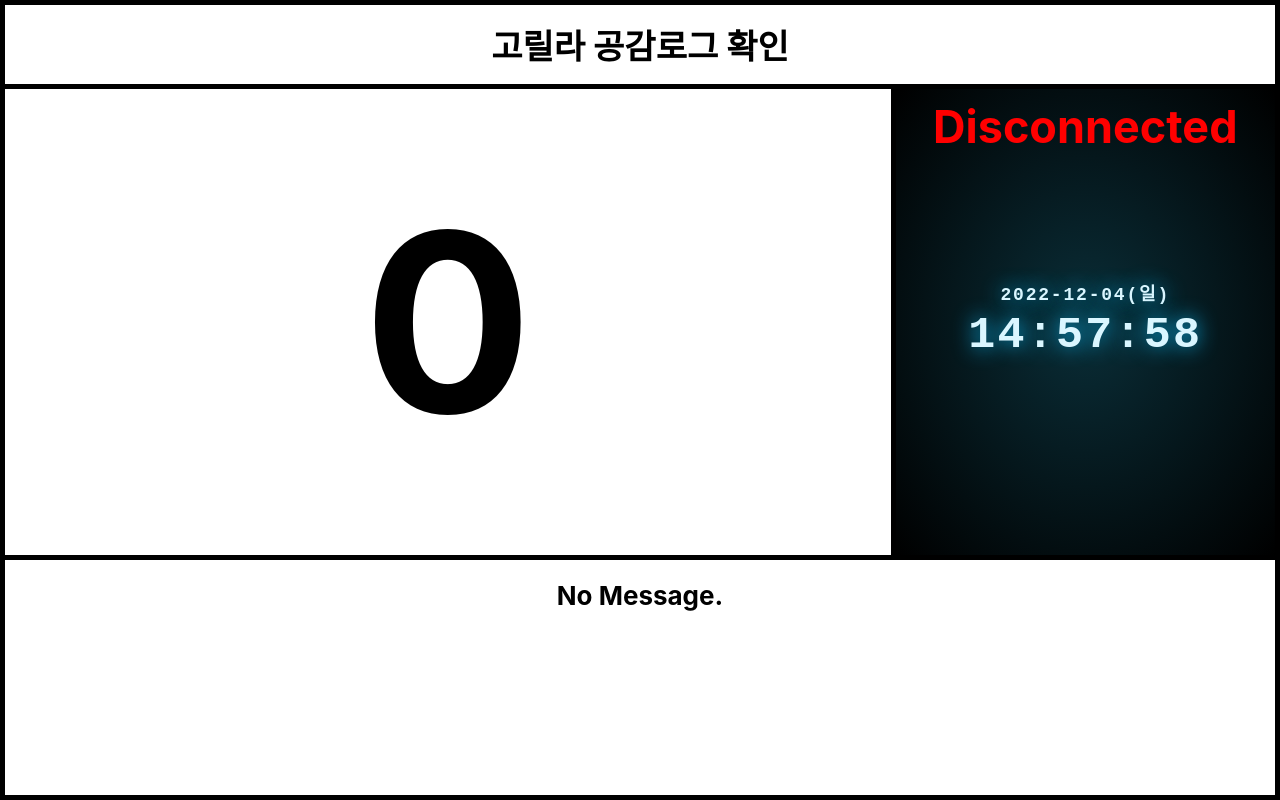
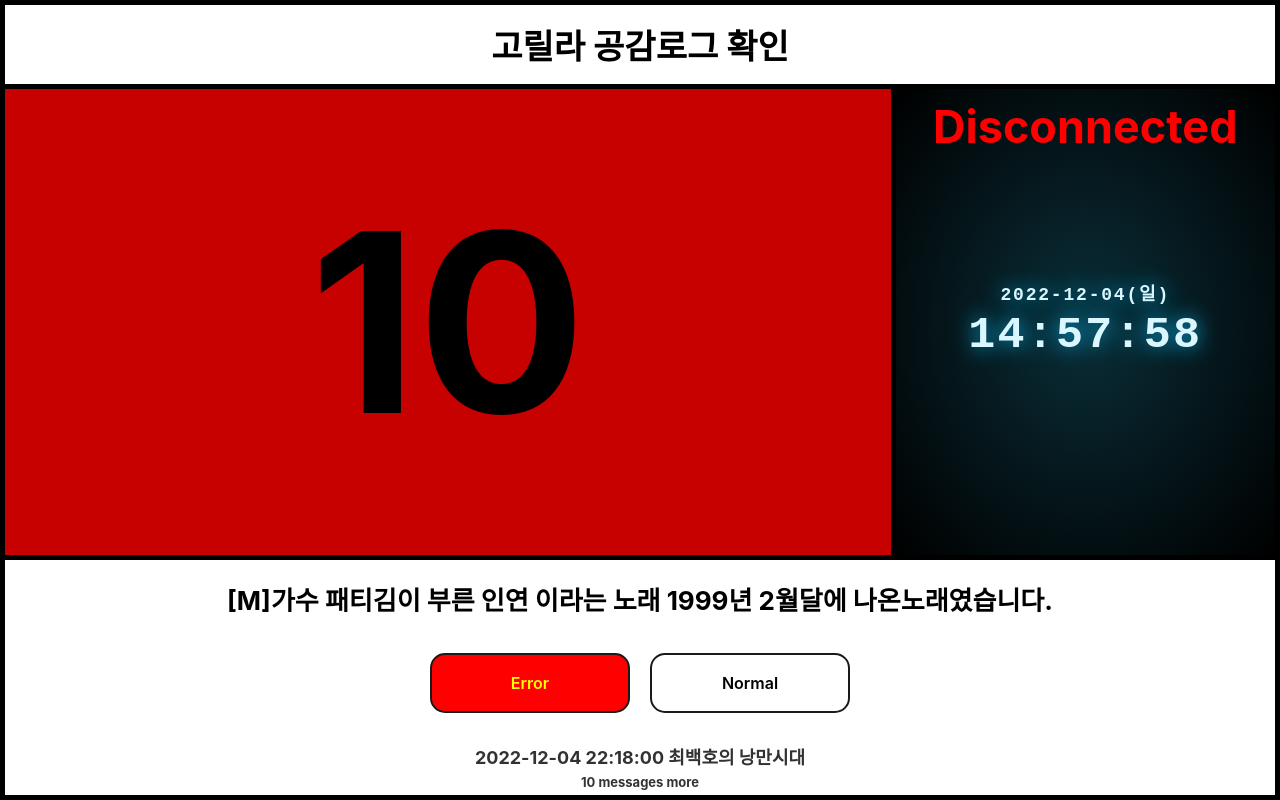
Before and after one commit to ryuken73/chatRcv_check_page, a React (Create React App) app: page / in a window 1280 px wide. Built offline with nearby package versions, Linux system fonts and the light colour scheme; no server answers.

Commit message:
update: add eventime and vodname in message panel

```diff
--- a/src/App.js
+++ b/src/App.js
@@ -102,6 +102,12 @@ const BottomContainer = styled(CommonStyle)`
 const More = styled.div`
   font-size: calc(5px + 1vmin);
   margin-bottom: 5px;
+  opacity: 0.8;
+`
+const MsgInfo = styled.div`
+  font-size: calc(2px + 2vmin);
+  margin-bottom: 5px;
+  opacity: 0.8;
 `
 function App() {
   const [messages, setMessages] = React.useState([]);
@@ -113,12 +119,13 @@ function App() {
   });
 
   React.useEffect(() => {
-      fetch('https://logsink.sbs.co.kr/goChat/warn')
-      .then(response => response.json())
-      .then(result => {
-        console.log(result);
-        setMessages(result);
-      });
+      // fetch('https://logsink.sbs.co.kr/goChat/warn')
+      // .then(response => response.json())
+      // .then(result => {
+      //   console.log(result);
+      //   setMessages(result);
+      // });
+      setMessages(MESSAGES);
   }, [])
 
   React.useEffect(() => {
@@ -168,6 +175,8 @@ function App() {
     return messages[0] || {};
   }, [messages])
 
+  const {eventTime, vodName} = currentMessage;
+
   return (
     <Container>
       <HeaderContainer>
@@ -196,8 +205,9 @@ function App() {
           message={currentMessage}
           removeMessage={removeMessage}
         />
+        <MsgInfo>{eventTime} {vodName}</MsgInfo>
         {messages.length > 1 ?
-          <More>{`More ${messages.length} messages left...`}</More> :
+          <More>{`${messages.length} messages more`}</More> :
           messages.length === 1 && <More>Last Message.</More>
         }
       </BottomContainer>
```
